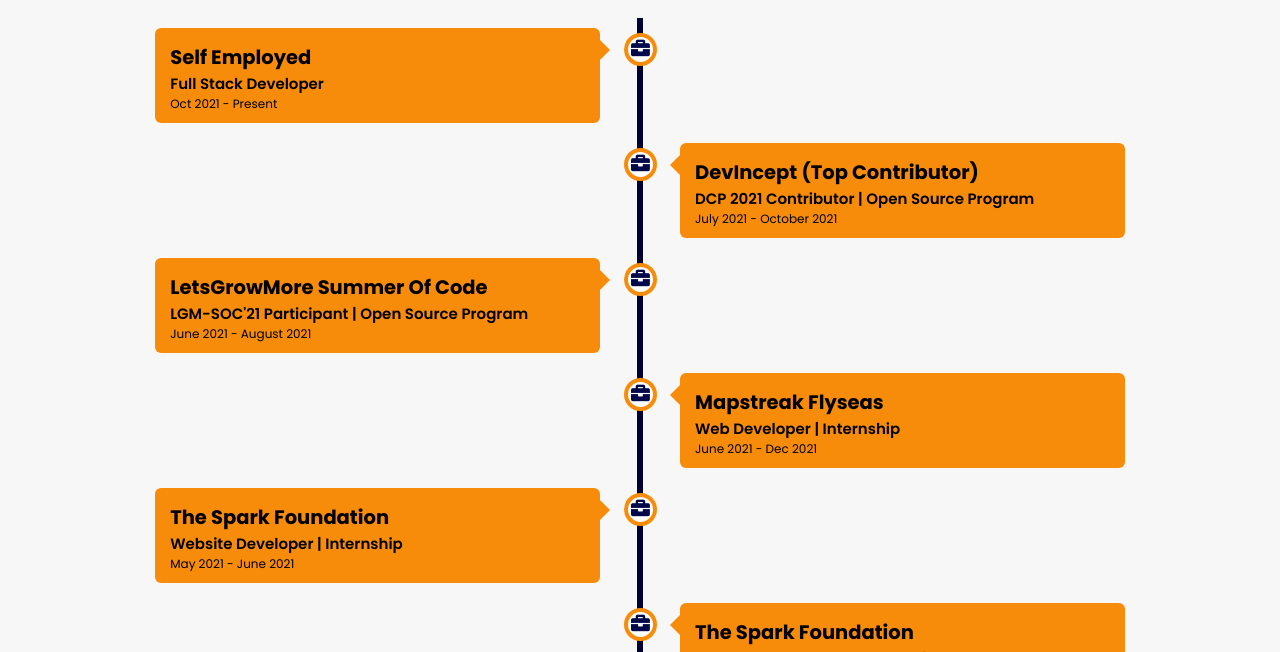
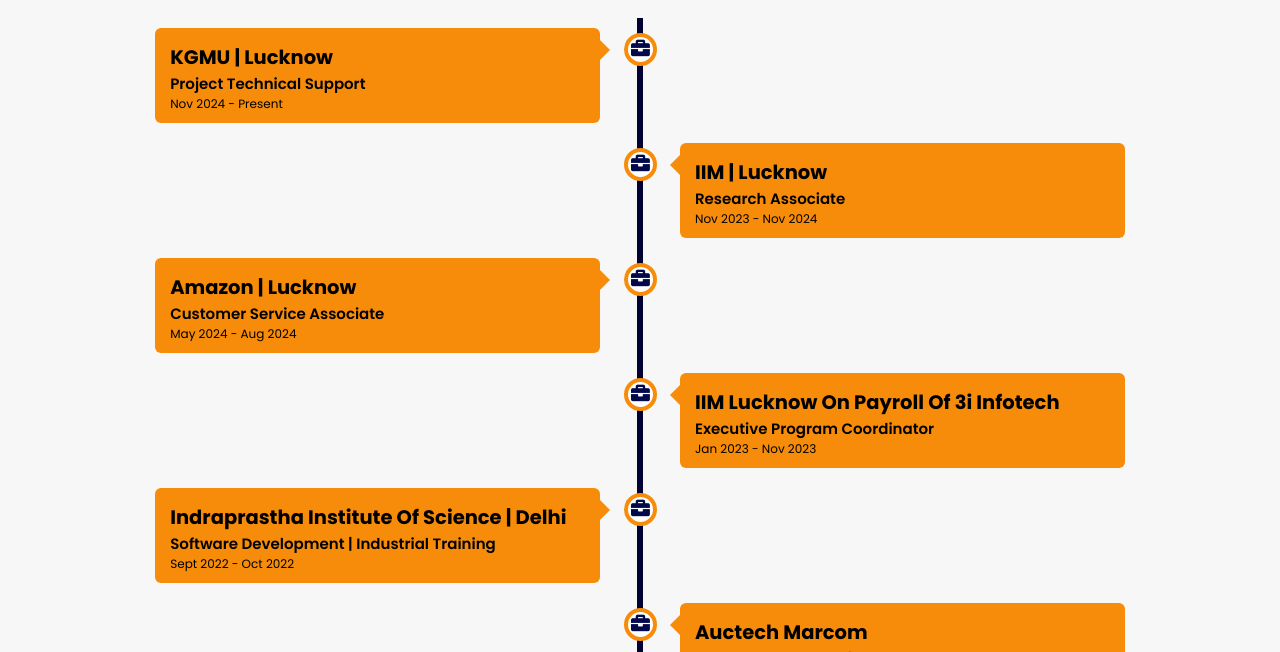
Before and after one commit to Allminfatima/Allmin-Portfolio, a plain HTML site: page experience/index.html in a window 1280 px wide. Shown: the part 148-800 px from the top of the page. Drawn offline with nearby package versions, Linux system fonts and the light colour scheme.

Commit message:
Update index.html

```diff
--- a/experience/index.html
+++ b/experience/index.html
@@ -45,11 +45,11 @@
     <div class="container left">
       <div class="content">
         <div class="tag">
-          <h2>Self Employed</h2>
+          <h2>KGMU | Lucknow</h2>
         </div>
         <div class="desc">
-            <h3>Full Stack Developer</h3>
-            <p>Oct 2021 - present</p>
+            <h3>Project Technical Support</h3>
+            <p>Nov 2024 - present</p>
         </div>
       </div>
     </div>
@@ -57,11 +57,11 @@
     <div class="container right">
         <div class="content">
           <div class="tag">
-            <h2>DevIncept (Top Contributor)</h2>
+            <h2>IIM | Lucknow</h2>
           </div>
           <div class="desc">
-              <h3>DCP 2021 Contributor | Open Source Program</h3>
-              <p>July 2021 - October 2021</p>
+              <h3>Research Associate</h3>
+              <p>Nov 2023 - Nov 2024</p>
           </div>
         </div>
       </div>
@@ -69,11 +69,11 @@
       <div class="container left">
         <div class="content">
           <div class="tag">
-            <h2>LetsGrowMore Summer of Code</h2>
+            <h2>Amazon | Lucknow</h2>
           </div>
           <div class="desc">
-              <h3>LGM-SOC'21 Participant | Open Source Program</h3>
-              <p>June 2021 - August 2021</p>
+              <h3>Customer Service Associate</h3>
+              <p>May 2024 - Aug 2024</p>
           </div>
         </div>
       </div>
@@ -81,11 +81,11 @@
       <div class="container right">
         <div class="content">
           <div class="tag">
-          <h2>Mapstreak Flyseas</h2>
+            <h2>IIM Lucknow on payroll of 3i Infotech</h2>
           </div>
           <div class="desc">
-            <h3>Web Developer | Internship</h3>
-            <p>June 2021 - Dec 2021</p>
+              <h3>Executive Program Coordinator</h3>
+              <p>Jan 2023 - Nov 2023</p>
           </div>
         </div>
       </div>
@@ -93,11 +93,11 @@
     <div class="container left">
       <div class="content">
         <div class="tag">
-          <h2>The Spark Foundation</h2>
+          <h2>Indraprastha Institute of Science | Delhi</h2>
         </div>
         <div class="desc">
-            <h3>Website Developer | Internship</h3>
-            <p>May 2021 - June 2021</p>
+            <h3>Software Development | Industrial Training</h3>
+            <p>Sept 2022 - Oct 2022</p>
         </div>
       </div>
     </div>
@@ -105,16 +105,28 @@
     <div class="container right">
       <div class="content">
         <div class="tag">
-          <h2>The Spark Foundation</h2>
+          <h2>Auctech Marcom</h2>
         </div>
         <div class="desc">
-            <h3>Mobile Application Developer | Internship</h3>
+            <h3>Software Developer | Internship</h3>
+            <p>Sept 2021 - Oct 2021</p>
+        </div>
+      </div>
+    </div>
+
+    <div class="container left">
+      <div class="content">
+        <div class="tag">
+          <h2>Aashman Foundation</h2>
+        </div>
+        <div class="desc">
+            <h3>Graphic Designing | Internship</h3>
             <p>April 2021 - May 2021</p>
         </div>
       </div>
     </div>
 
-    <div class="container left">
+   <!--  <div class="container right">
       <div class="content">
         <div class="tag">
           <h2>Frshr Technologies</h2>
@@ -126,7 +138,7 @@
       </div>
     </div>
 
-    <div class="container right">
+    <div class="container left">
       <div class="content">
         <div class="tag">
           <h2>WonderingBlog</h2>
@@ -138,7 +150,7 @@
       </div>
     </div>
 
-    <div class="container left">
+    <div class="container right">
         <div class="content">
           <div class="tag">
             <h2>Hacktoberfest 2020</h2>
@@ -148,7 +160,7 @@
               <p>October 2020 - November 2020</p>
           </div>
         </div>
-      </div>
+      </div> -->
 
   </div>
 
```
Lines whose indentation alone changed are shown as unchanged.
